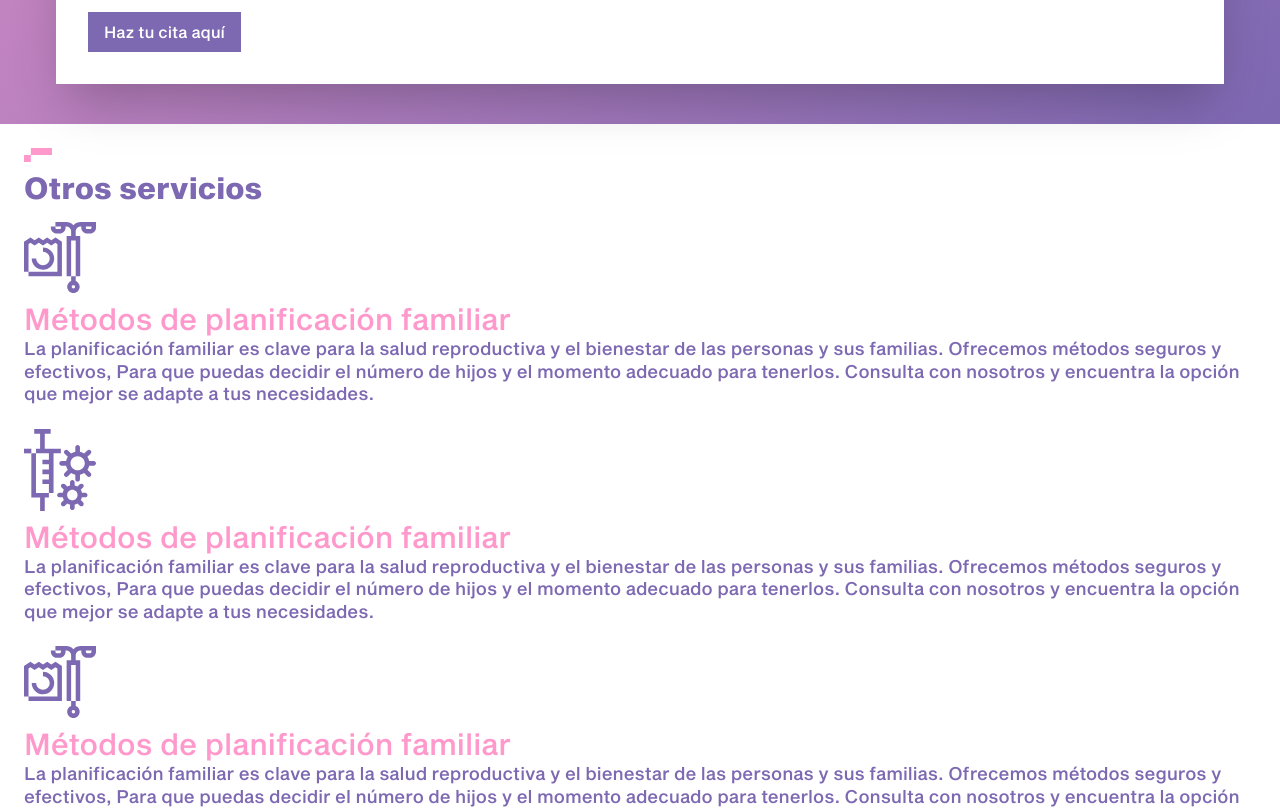
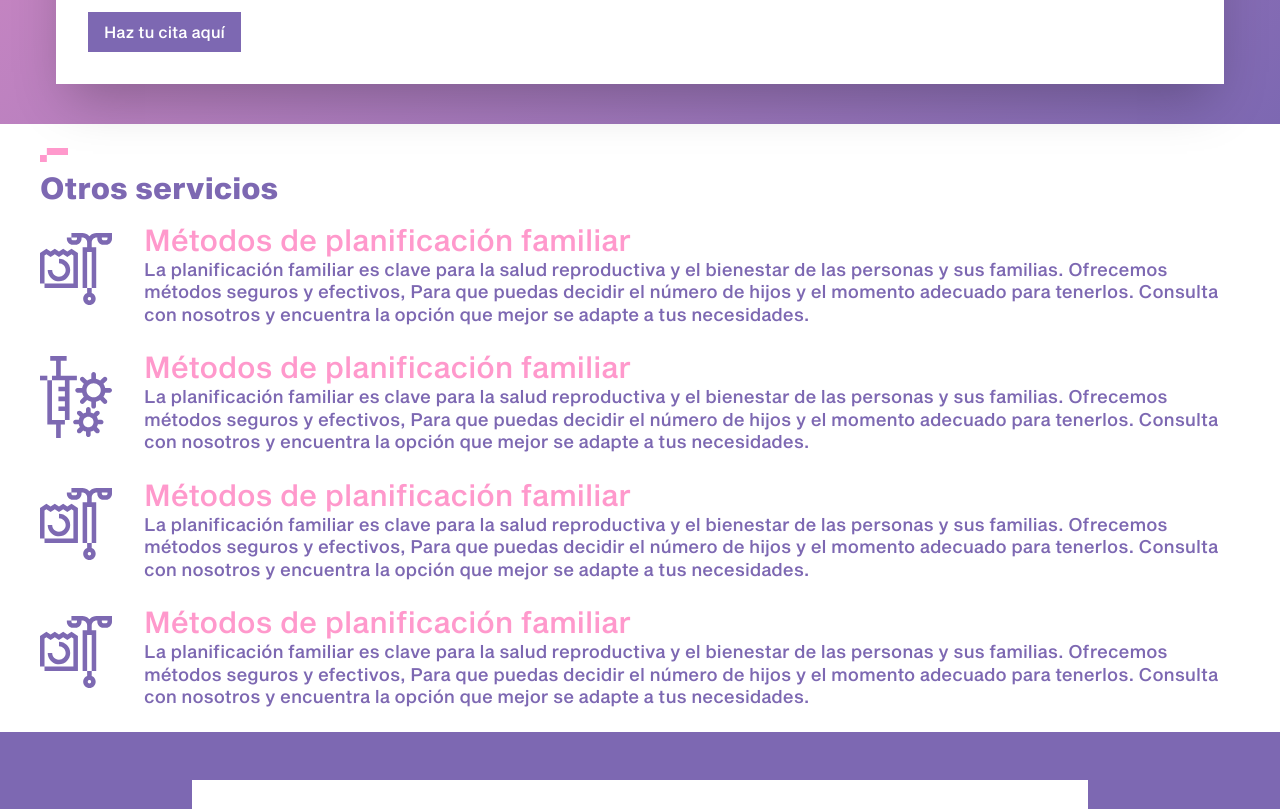
Before and after one commit to Hiddenberg/hicea-website, a Next.js app in the folder application/: page / in a window 1280 px wide. Shown: the part 3400-4209 px from the top of the page. Built offline with nearby package versions, Linux system fonts and the light colour scheme.

Commit message:
adjusting other services for tablet

```diff
--- a/application/src/app/components/sections/OtherServicesSection.tsx
+++ b/application/src/app/components/sections/OtherServicesSection.tsx
@@ -8,10 +8,12 @@ interface OtherServiceCardProps {
 
 function OtherServiceCard({ title, description, iconURL }: OtherServiceCardProps) {
    return (
-      <div>
+      <div className="md:flex md:items-center md:gap-8">
          <img src={iconURL} alt={title} className="mb-2 w-18 h-auto object-contain" />
-         <h3 className="text-hicea-pink text-3xl">{title}</h3>
-         <p className="text-hicea-purple text-lg leading-tight">{description}</p>
+         <div>
+            <h3 className="text-hicea-pink text-3xl">{title}</h3>
+            <p className="text-hicea-purple text-lg leading-tight">{description}</p>
+         </div>
       </div>
    )
 }
@@ -41,7 +43,7 @@ const otherServices: OtherServiceCardProps[] = [
 
 export default function OtherServicesSection() {
    return (
-      <div className="p-6 w-full">
+      <div className="p-6 md:px-10 w-full">
          <TextLineIcon />
          <h2 className="mb-4 font-semibold text-hicea-purple text-3xl">Otros servicios</h2>
 
```
